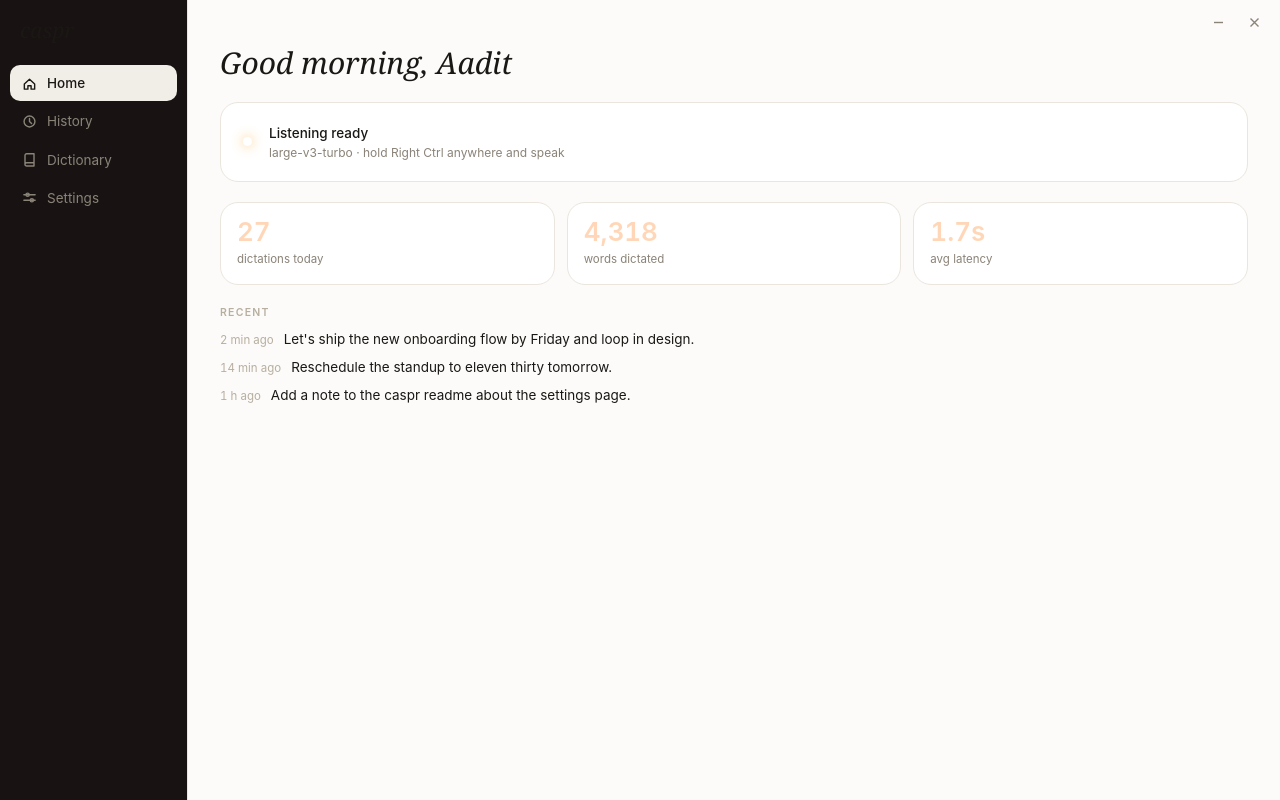
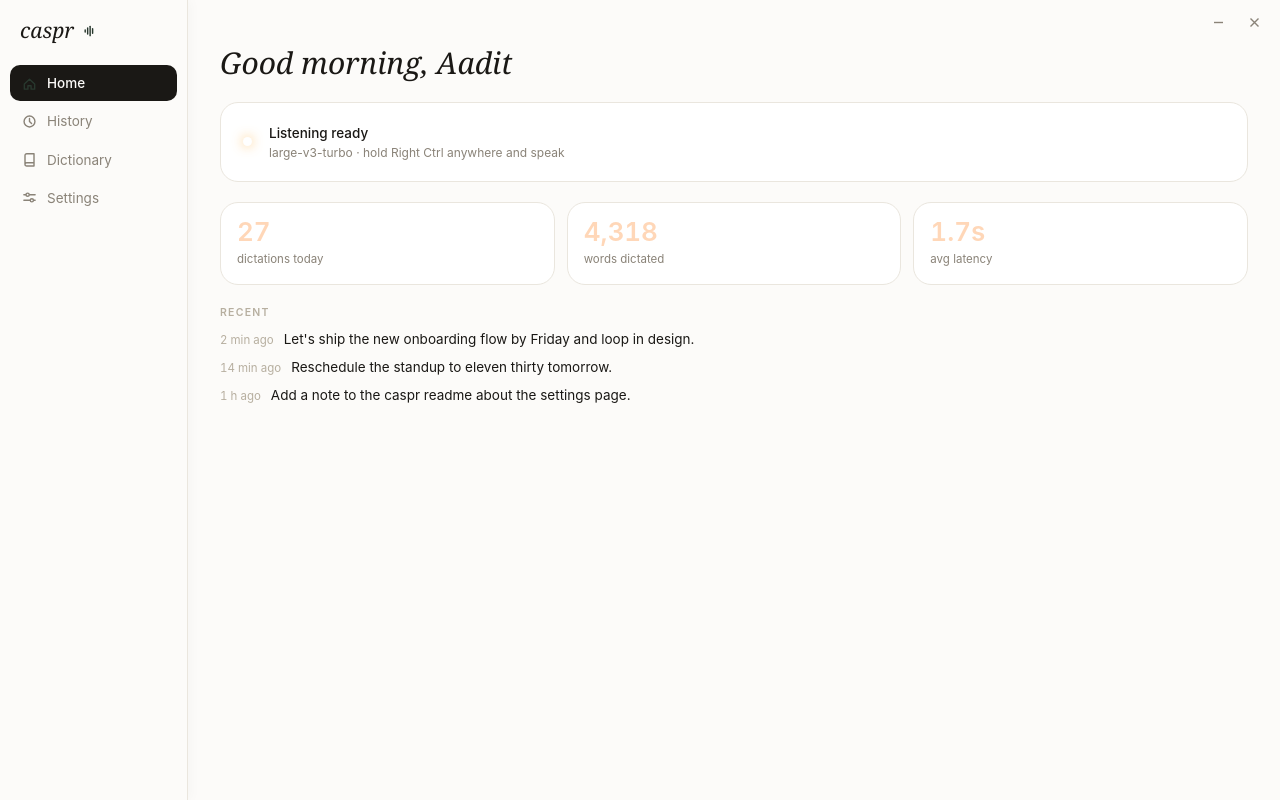
Before and after one commit to aaaditt/caspr, a React (Vite) app in the folder webui/: page / in a window 1280 px wide. Built offline with nearby package versions, Linux system fonts and the light colour scheme.

Commit message:
style: recolor sidebar to Ink + Verdant, add waveform-bars logo mark

```diff
--- a/webui/src/components/Sidebar.tsx
+++ b/webui/src/components/Sidebar.tsx
@@ -29,25 +29,36 @@
     icon: (
       <>
         <path d="M2 5h12M2 11h12" />
-        <circle cx="6" cy="5" r="1.7" fill="var(--color-espresso)" />
-        <circle cx="10.5" cy="11" r="1.7" fill="var(--color-espresso)" />
+        <circle cx="6" cy="5" r="1.7" fill="var(--color-paper)" />
+        <circle cx="10.5" cy="11" r="1.7" fill="var(--color-paper)" />
       </>
     ),
   },
 ]
 
+function LogoMark() {
+  return (
+    <svg width="14" height="14" viewBox="0 0 34 34" className="shrink-0">
+      <rect x="6" y="13" width="3.5" height="8" rx="1.75" fill="var(--color-verdant)" />
+      <rect x="12" y="8" width="3.5" height="18" rx="1.75" fill="var(--color-verdant)" />
+      <rect x="18" y="4" width="3.5" height="26" rx="1.75" fill="var(--color-verdant)" />
+      <rect x="24" y="10" width="3.5" height="14" rx="1.75" fill="var(--color-verdant)" />
+    </svg>
+  )
+}
+
 export function Sidebar({ page, onNavigate }: { page: Page; onNavigate: (p: Page) => void }) {
   return (
-    <aside className="flex w-47 shrink-0 flex-col border-r border-hairline bg-[#181312]">
+    <aside className="flex w-47 shrink-0 flex-col border-r border-hairline bg-paper shadow-[2px_0_12px_rgba(0,0,0,0.03)]">
       <div
-        className="flex items-baseline gap-1.5 px-5 pt-5 pb-6"
+        className="flex items-baseline gap-2 px-5 pt-5 pb-6"
         style={{ WebkitAppRegion: 'drag' } as React.CSSProperties}
         onMouseDown={(e) => {
           if (e.button === 0) bridge()?.win_drag()
         }}
       >
         <span className="font-display text-[21px] italic leading-none">caspr</span>
-        <span className="h-[5px] w-[5px] rounded-full bg-coral" />
+        <LogoMark />
       </div>
       <nav className="flex flex-col gap-0.5 px-2.5">
         {NAV.map((item) => {
@@ -57,7 +68,7 @@
               key={item.id}
               onClick={() => onNavigate(item.id)}
               className={`flex items-center gap-2.5 rounded-[10px] px-3 py-2 text-left text-[13.5px] transition-colors ${
-                active ? 'bg-raised font-medium text-cream' : 'text-muted hover:text-ink'
+                active ? 'bg-ink font-medium text-paper' : 'text-muted hover:text-ink'
               }`}
             >
               <svg
@@ -69,7 +80,7 @@
                 strokeWidth="1.5"
                 strokeLinejoin="round"
                 strokeLinecap="round"
-                className={active ? 'text-amber' : ''}
+                className={active ? 'text-verdant' : ''}
               >
                 {item.icon}
               </svg>
```
